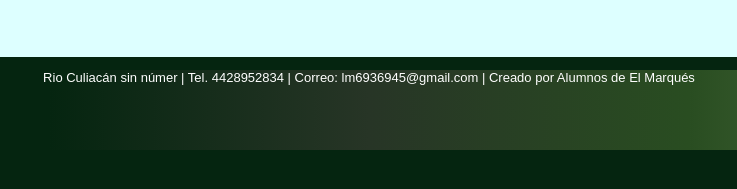
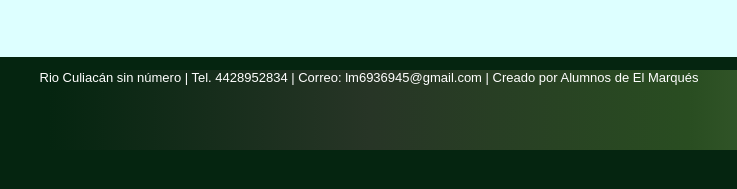
Before and after one commit to Luis-tech-ship/BioDiesel360-60, a plain HTML site: page Diesel.html in a window 1280 px wide. Shown: the part 573-762 px from the top of the page, 271-1008 px from the left. Drawn offline with Linux system fonts and the light colour scheme; a script that the page names is missing.

Commit message:
Update Diesel.html

```diff
--- a/Diesel.html
+++ b/Diesel.html
@@ -26,7 +26,7 @@
     </section>
     <footer>
         <p class="textfoot">
-            Rio Culiacán sin númer | Tel. 4428952834 | Correo: lm6936945@gmail.com | Creado por Alumnos de El Marqués
+            Rio Culiacán sin número | Tel. 4428952834 | Correo: lm6936945@gmail.com | Creado por Alumnos de El Marqués
         </p>
     </footer>
 </body>
```
